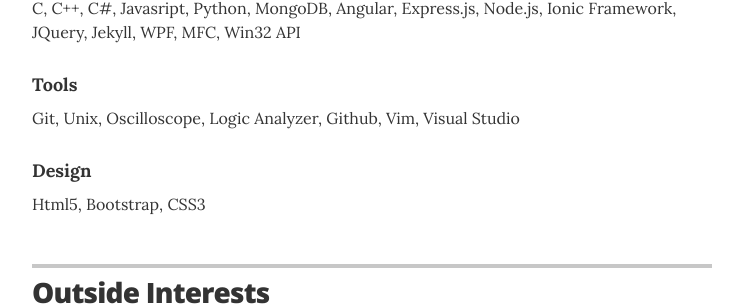
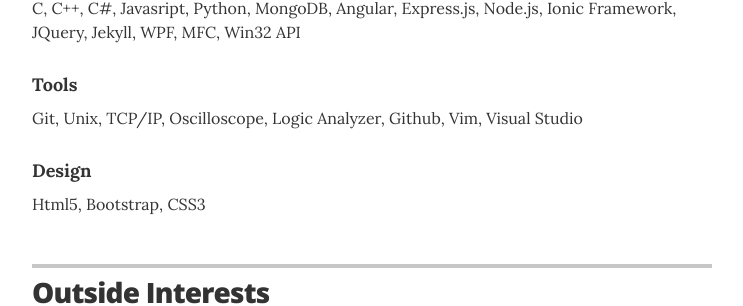
Before and after one commit to evanchime/resume, a Jekyll site: the page built from index.html, in a window 1280 px wide and 900 px high, scrolled down 3416 px. Shown: the part 290-596 px from the top of the window, without its empty margins (268-1011 px from the left). Built offline with Jekyll 4.4.1, drawn with Linux system fonts in a browser that asks for light colours.

Commit message:
Modified _data/skills.yml

```diff
--- a/_data/skills.yml
+++ b/_data/skills.yml
@@ -6,7 +6,7 @@
 
 # Tools
 - skill: Tools
-  description: Git, Unix, Oscilloscope, Logic Analyzer, Github, Vim, Visual Studio
+  description: Git, Unix, TCP/IP, Oscilloscope, Logic Analyzer, Github, Vim, Visual Studio
 
   # Design
 - skill: Design
```
